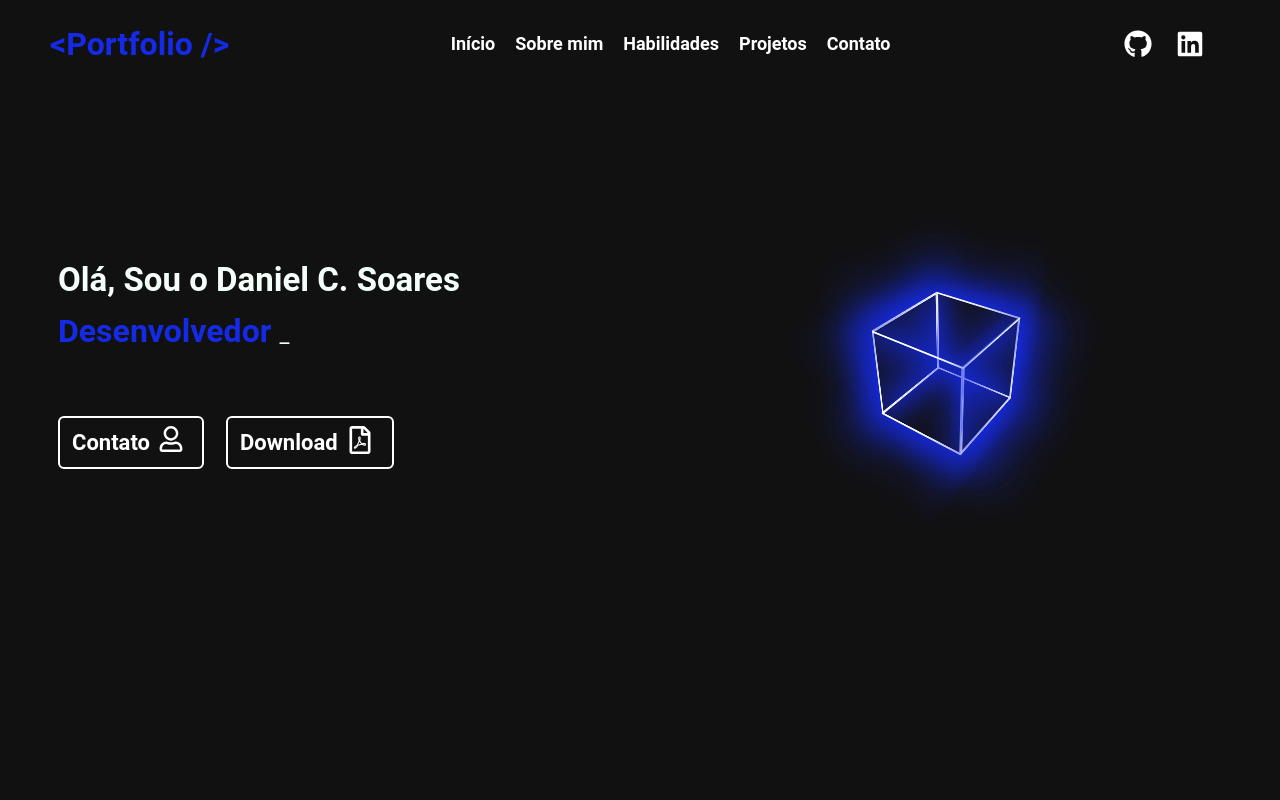
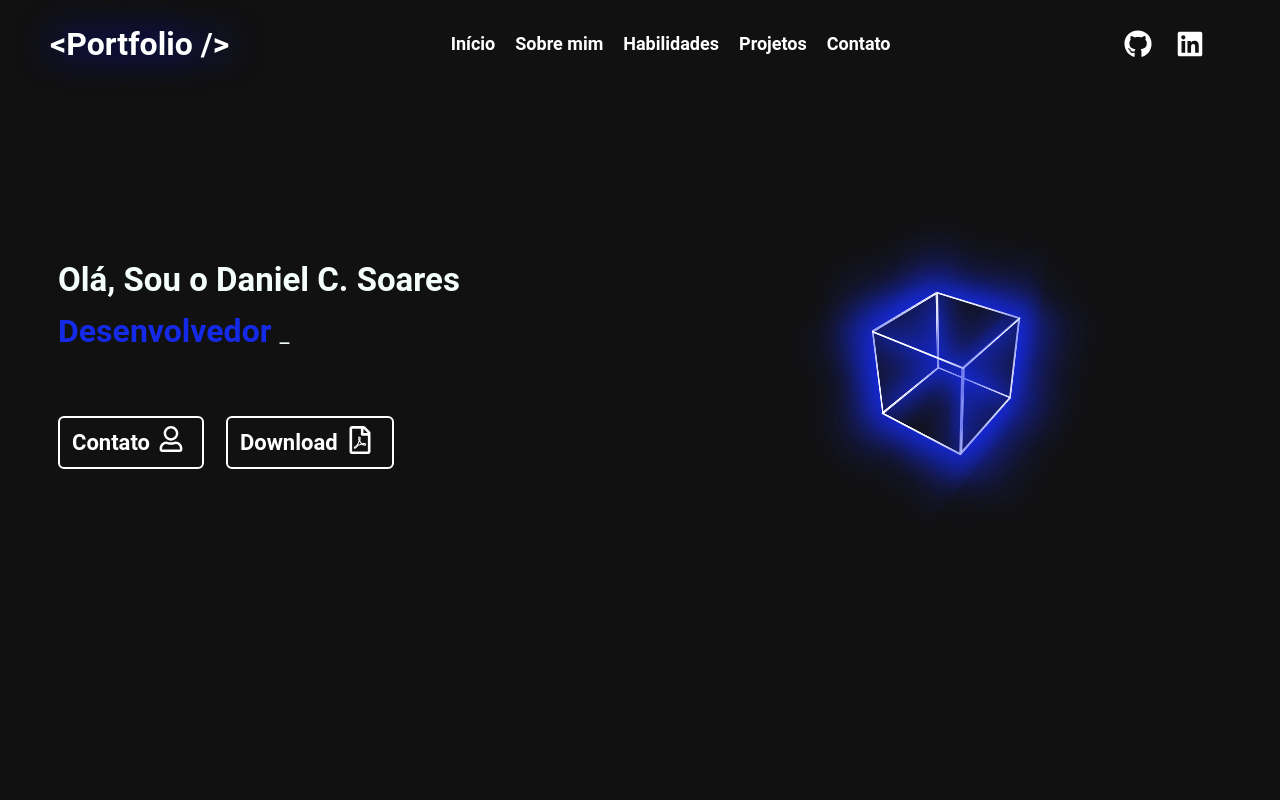
Before and after one commit to Danielcsxx/Portfolio-Danielcsxx, a React (Create React App) app: page / in a window 1280 px wide. Shown: the top 800 px of the page. Built offline with nearby package versions, Linux system fonts and the light colour scheme.

Commit message:
Novo visual adicionado no logo  e icone adicionado a guia

```diff
--- a/public/index.html
+++ b/public/index.html
@@ -5,8 +5,9 @@
     <meta name="viewport" content="width=device-width, initial-scale=1" />
     <meta
       name="description"
-      content="Web site created using create-react-app"
+      content="Portfolio-Danielcsxx"
     />
+    <link rel="icon" href="%PUBLIC_URL%/cube.png" type="image/png" />
     <title>Portfolio-Danielcsxx</title>
   </head>
   <body>
--- a/src/components/Header.tsx
+++ b/src/components/Header.tsx
@@ -43,12 +43,14 @@ const Logo = styled.a`
   cursor: pointer;
   font-size: 32px;
   font-weight: bold;
-  color: #152ae6;
   transition: all .4s ease;
 
+  color: #FFF;
+  text-shadow: 0 0 42px #152ae6;
+
   &:hover{
-    color: #F9F6EE;
-    text-shadow: 0 2px 42px #152ae6;
+    color: #00C8EA;
+    text-shadow: 0 0 42px #5260de;
   }
 
   @media (max-width: 1000px) {
```
Also changed, not shown: public/cube.png (added), src/images/React-novo.png (deleted).
